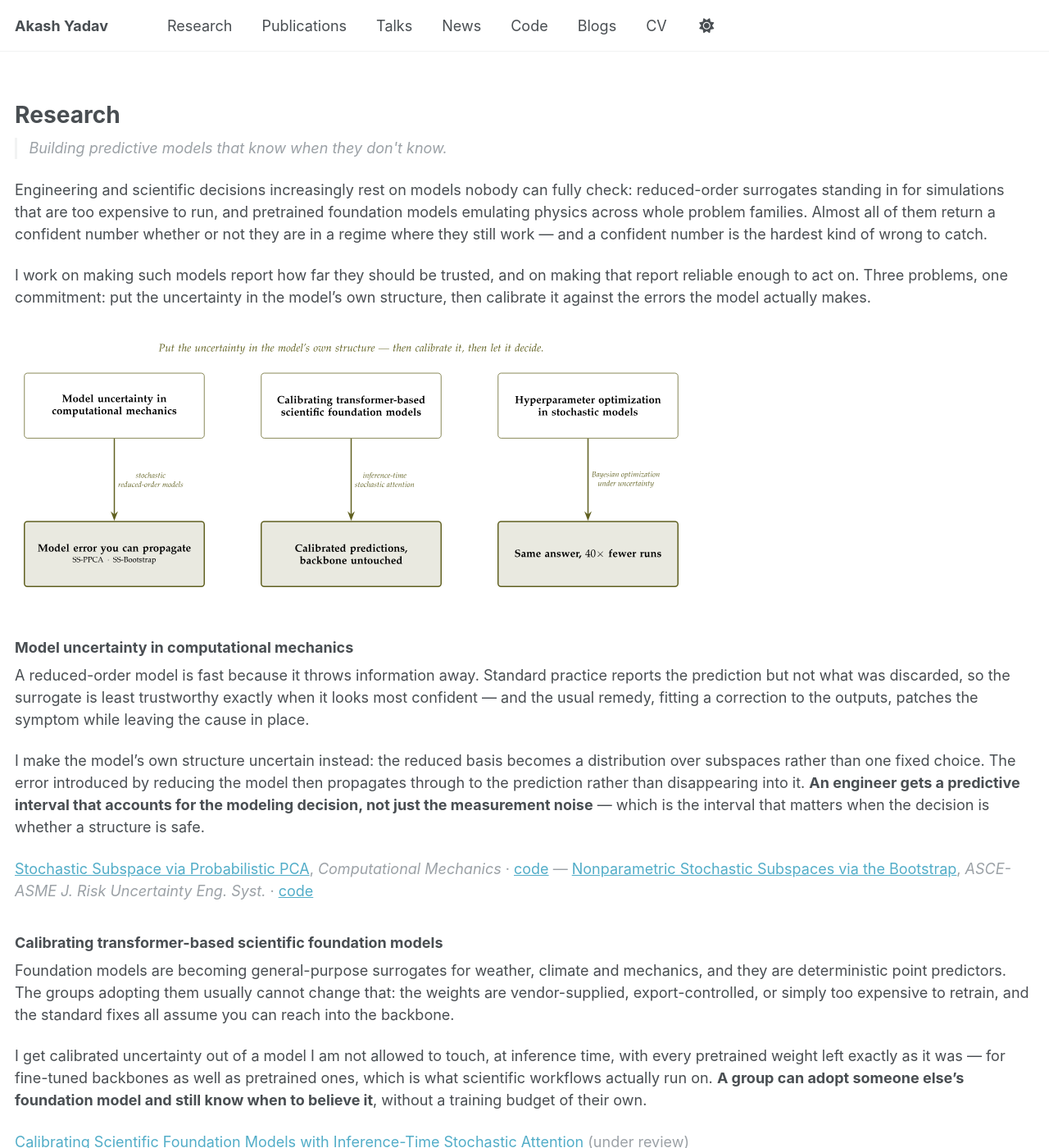
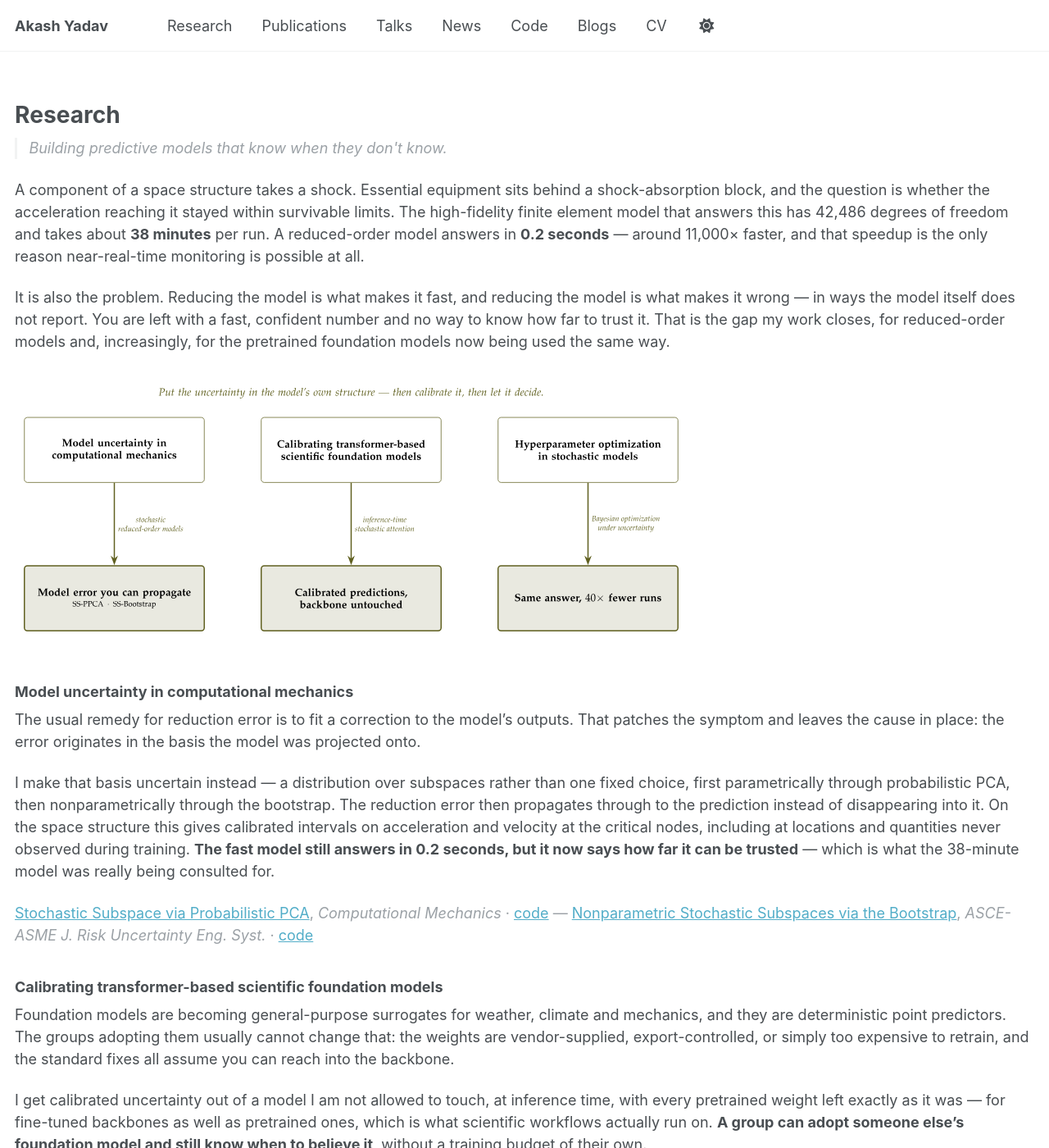
Before and after one commit to akashyadav0210/akashyadav0210.github.io, a Jekyll site: the page built from _pages/projects.md, in a window 1280 px wide and 1400 px high. Shown: the whole window at 82% size. Built offline with Jekyll 4.4.1, drawn with Linux system fonts in a browser that asks for light colours; some of the changed text lies outside the part shown.

Commit message:
Lead with the application that was already in the papers
A fellowship rejection said the work reads as method development with limited
application. Reading the papers rather than the abstracts, that is a
presentation failure more than a substance one: all three share one applied
system - a 42,486-DOF component of a space structure under impulse loading,
LS-DYNA model, monitoring acceleration and velocity at critical nodes behind a
shock-absorption block housing essential equipment. One high-fidelity run takes
about 38 minutes; the reduced model takes 0.2 seconds.

That system appears nowhere in the CV, proposal, research summary or this site,
and the abstracts call it 'numerical examples in computational mechanics and
structural dynamics'. A reviewer had no way to see it.

The page now opens on the shock problem and the 38 min -> 0.2 s trade, states
the reduction error as the cost of the speedup that makes monitoring possible,
and anchors each contribution to that system rather than to a generic surrogate.

Deliberately not claimed: the space structure is a finite element model, not
instrumented flight data, and the work characterises the error rather than
closing a go/no-go decision.

```diff
--- a/_pages/projects.md
+++ b/_pages/projects.md
@@ -13,9 +13,9 @@ custom_css: research
 
 <p class="rp-lede">Building predictive models that know when they don't know.</p>
 
-Engineering and scientific decisions increasingly rest on models nobody can fully check: reduced-order surrogates standing in for simulations that are too expensive to run, and pretrained foundation models emulating physics across whole problem families. Almost all of them return a confident number whether or not they are in a regime where they still work — and a confident number is the hardest kind of wrong to catch.
+A component of a space structure takes a shock. Essential equipment sits behind a shock-absorption block, and the question is whether the acceleration reaching it stayed within survivable limits. The high-fidelity finite element model that answers this has 42,486 degrees of freedom and takes about **38 minutes** per run. A reduced-order model answers in **0.2 seconds** — around 11,000× faster, and that speedup is the only reason near-real-time monitoring is possible at all.
 
-I work on making such models report how far they should be trusted, and on making that report reliable enough to act on. Three problems, one commitment: put the uncertainty in the model's own structure, then calibrate it against the errors the model actually makes.
+It is also the problem. Reducing the model is what makes it fast, and reducing the model is what makes it wrong — in ways the model itself does not report. You are left with a fast, confident number and no way to know how far to trust it. That is the gap my work closes, for reduced-order models and, increasingly, for the pretrained foundation models now being used the same way.
 
 <figure class="rp-fig">
   <div class="rp-fig-scroll">
@@ -27,9 +27,9 @@ I work on making such models report how far they should be trusted, and on makin
 
 ### Model uncertainty in computational mechanics
 
-A reduced-order model is fast because it throws information away. Standard practice reports the prediction but not what was discarded, so the surrogate is least trustworthy exactly when it looks most confident — and the usual remedy, fitting a correction to the outputs, patches the symptom while leaving the cause in place.
+The usual remedy for reduction error is to fit a correction to the model's outputs. That patches the symptom and leaves the cause in place: the error originates in the basis the model was projected onto.
 
-I make the model's own structure uncertain instead: the reduced basis becomes a distribution over subspaces rather than one fixed choice. The error introduced by reducing the model then propagates through to the prediction rather than disappearing into it. **An engineer gets a predictive interval that accounts for the modeling decision, not just the measurement noise** — which is the interval that matters when the decision is whether a structure is safe.
+I make that basis uncertain instead — a distribution over subspaces rather than one fixed choice, first parametrically through probabilistic PCA, then nonparametrically through the bootstrap. The reduction error then propagates through to the prediction instead of disappearing into it. On the space structure this gives calibrated intervals on acceleration and velocity at the critical nodes, including at locations and quantities never observed during training. **The fast model still answers in 0.2 seconds, but it now says how far it can be trusted** — which is what the 38-minute model was really being consulted for.
 
 <p class="rp-key"><a href="https://doi.org/10.1007/s00466-025-02701-6">Stochastic Subspace via Probabilistic PCA</a>, <em>Computational Mechanics</em> · <a href="https://github.com/UQUH/SS_PPCA">code</a> — <a href="https://doi.org/10.1061/AJRUA6.RUENG-1948">Nonparametric Stochastic Subspaces via the Bootstrap</a>, <em>ASCE-ASME J. Risk Uncertainty Eng. Syst.</em> · <a href="https://github.com/UQUH/SS_Bootstrap">code</a></p>
 
@@ -51,9 +51,9 @@ I get calibrated uncertainty out of a model I am not allowed to touch, at infere
 
 ### Hyperparameter optimization in stochastic models
 
-Uncertainty-aware models have a practical problem: they must be tuned, and tuning them is what makes people abandon them. Every evaluation of a stochastic model is itself random, so the usual approach is to average that randomness away by sampling repeatedly — and the cost of doing so is what puts these methods out of reach for realistic problems.
+None of the above is usable if calibrating it costs more than the simulation it replaces. The stochastic models above carry a hyperparameter that has to be tuned, every evaluation of it is itself random, and the standard fix is to average that randomness away by sampling repeatedly — on a 42,486-DOF problem that is exactly the cost you were trying to avoid.
 
-I treat the objective's own uncertainty as part of the objective rather than as noise to be suppressed. **The same parameter is reached with 40× fewer evaluations than scalar bounded optimization and 15× fewer than standard Gaussian-process Bayesian optimization** — the difference between a method that works in a paper and one that runs inside somebody's workflow.
+I treat the objective's own uncertainty as part of the objective rather than as noise to suppress. **The same parameter is reached with 40× fewer evaluations than scalar bounded optimization and 15× fewer than standard Gaussian-process Bayesian optimization** — the difference between a method that works in a paper and one that runs inside somebody's workflow.
 
 <p class="rp-key"><a href="https://doi.org/10.1061/AJRUA6.RUENG-1854">Bayesian Optimization under Uncertainty for Training a Scale Parameter in Stochastic Models</a> · <a href="https://github.com/UQUH/SO-BO-scale">code</a></p>
 
```
